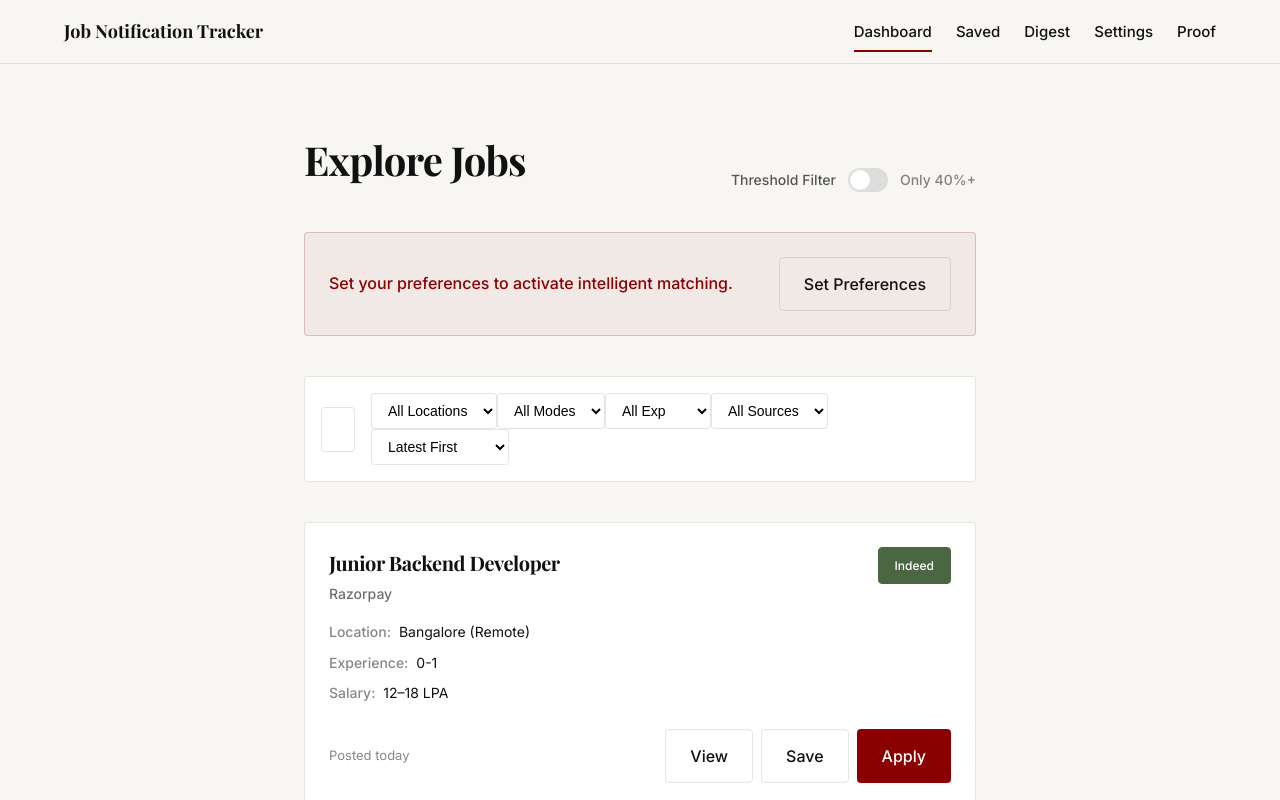
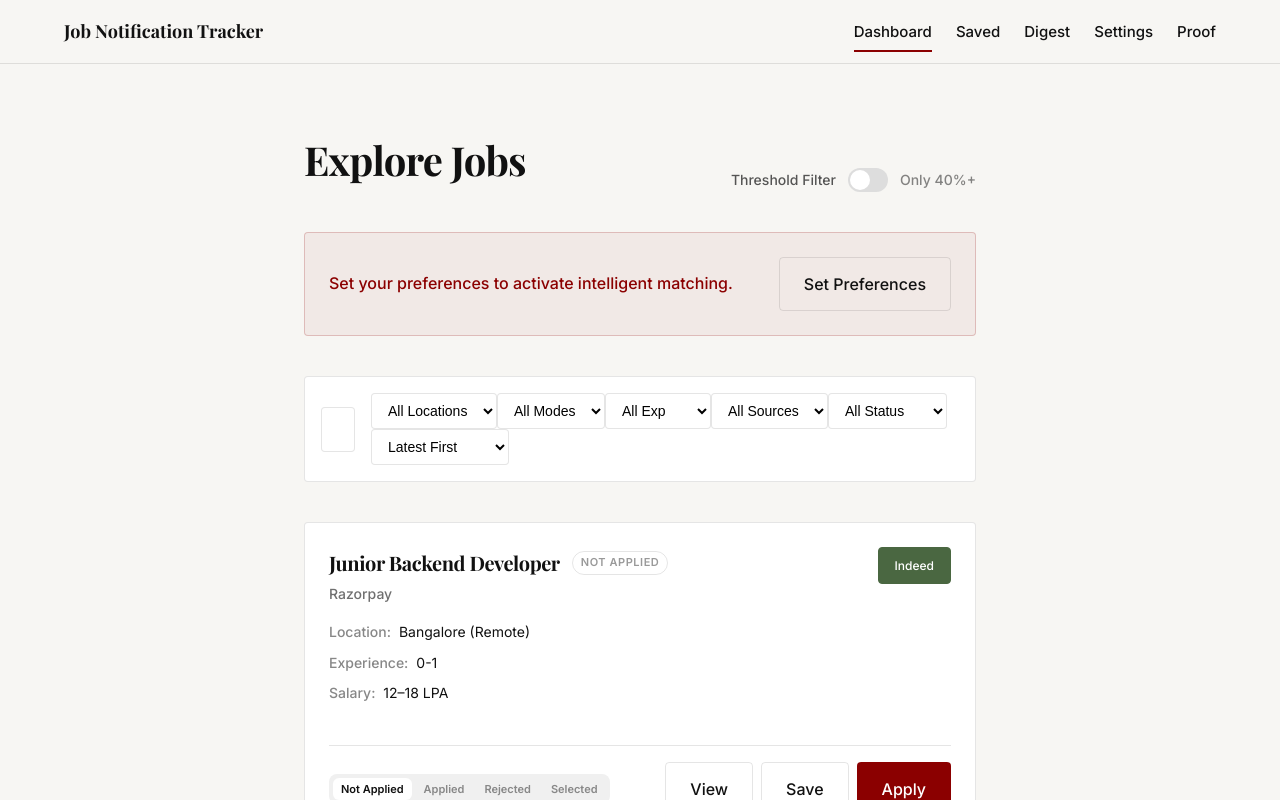
Before and after one commit to Bhagyakhelde/job-project, a React (Vite) app: page /dashboard in a window 1280 px wide. Shown: the top 800 px of the page. Built offline with nearby package versions, Linux system fonts and the light colour scheme.

Commit message:
Step 7: Implement persistent job status tracking, status filtering, and notification templates

```diff
--- a/src/components/jobs/FilterBar.jsx
+++ b/src/components/jobs/FilterBar.jsx
@@ -59,6 +59,14 @@ const FilterBar = ({ filters, onFilterChange }) => {
                         <option value="Indeed">Indeed</option>
                     </select>
 
+                    <select name="status" className="filter-select" value={filters.status} onChange={handleChange}>
+                        <option value="All">All Status</option>
+                        <option value="Not Applied">Not Applied</option>
+                        <option value="Applied">Applied</option>
+                        <option value="Rejected">Rejected</option>
+                        <option value="Selected">Selected</option>
+                    </select>
+
                     <select name="sort" className="filter-select" value={filters.sort} onChange={handleChange}>
                         <option value="latest">Latest First</option>
                         <option value="match">Highest Match</option>
--- a/src/components/jobs/JobCard.css
+++ b/src/components/jobs/JobCard.css
@@ -50,16 +50,20 @@
     margin-right: 4px;
 }
 
+.status-badge {
+    text-transform: uppercase;
+    letter-spacing: 0.05em;
+}
+
 .job-card-footer {
     display: flex;
     justify-content: space-between;
     align-items: center;
-    margin-top: var(--space-8);
-}
-
-.job-posted-time {
-    font-size: 13px;
-    opacity: 0.5;
+    margin-top: var(--space-24);
+    padding-top: var(--space-16);
+    border-top: 1px solid var(--border-color);
+    flex-wrap: wrap;
+    gap: var(--space-16);
 }
 
 .job-card-actions {
--- a/src/components/jobs/JobCard.jsx
+++ b/src/components/jobs/JobCard.jsx
@@ -4,14 +4,23 @@ import Button from '../ui/Button';
 import Badge from '../ui/Badge';
 import { getScoreColor } from '../../utils/matchEngine';
 
-const JobCard = ({ job, isSaved, onSave, onView, matchScore = null }) => {
-    const { title, company, location, mode, experience, salaryRange, source, postedDaysAgo, applyUrl } = job;
+const JobCard = ({ job, isSaved, onSave, onView, matchScore = null, status = 'Not Applied', onStatusChange }) => {
+    const { id, title, company, location, mode, experience, salaryRange, source, postedDaysAgo, applyUrl } = job;
+
+    const getStatusColor = (s) => {
+        switch (s) {
+            case 'Applied': return '#3b82f6';
+            case 'Rejected': return '#ef4444';
+            case 'Selected': return 'var(--success-color)';
+            default: return 'var(--border-color)';
+        }
+    };
 
     return (
         <div className="job-card">
             <div className="job-card-header">
                 <div className="job-card-main-info">
-                    <div style={{ display: 'flex', alignItems: 'center', gap: '12px' }}>
+                    <div style={{ display: 'flex', alignItems: 'center', gap: '12px', flexWrap: 'wrap' }}>
                         <h3 className="job-card-title">{title}</h3>
                         {matchScore !== null && (
                             <span className="match-score-badge" style={{
@@ -19,12 +28,23 @@ const JobCard = ({ job, isSaved, onSave, onView, matchScore = null }) => {
                                 color: '#fff',
                                 padding: '2px 8px',
                                 borderRadius: '12px',
-                                fontSize: '12px',
+                                fontSize: '11px',
                                 fontWeight: '600'
                             }}>
                                 {matchScore}% Match
                             </span>
                         )}
+                        <span className="status-badge" style={{
+                            backgroundColor: status === 'Not Applied' ? 'transparent' : getStatusColor(status),
+                            color: status === 'Not Applied' ? 'rgba(0,0,0,0.4)' : '#fff',
+                            border: status === 'Not Applied' ? '1px solid var(--border-color)' : 'none',
+                            padding: '2px 8px',
+                            borderRadius: '12px',
+                            fontSize: '11px',
+                            fontWeight: '600'
+                        }}>
+                            {status}
+                        </span>
                     </div>
                     <p className="job-card-company">{company}</p>
                 </div>
@@ -44,9 +64,27 @@ const JobCard = ({ job, isSaved, onSave, onView, matchScore = null }) => {
             </div>
 
             <div className="job-card-footer">
-                <span className="job-posted-time">
-                    {postedDaysAgo === 0 ? 'Posted today' : `Posted ${postedDaysAgo} days ago`}
-                </span>
+                <div className="status-controls" style={{ display: 'flex', gap: '4px', background: '#f0f0f0', padding: '4px', borderRadius: '8px' }}>
+                    {['Not Applied', 'Applied', 'Rejected', 'Selected'].map(s => (
+                        <button
+                            key={s}
+                            onClick={() => onStatusChange(id, s)}
+                            style={{
+                                padding: '4px 8px',
+                                border: 'none',
+                                borderRadius: '6px',
+                                fontSize: '11px',
+                                fontWeight: '600',
+                                cursor: 'pointer',
+                                backgroundColor: status === s ? (s === 'Not Applied' ? '#fff' : getStatusColor(s)) : 'transparent',
+                                color: status === s ? (s === 'Not Applied' ? '#111' : '#fff') : '#888',
+                                transition: 'all 0.2s'
+                            }}
+                        >
+                            {s}
+                        </button>
+                    ))}
+                </div>
                 <div className="job-card-actions">
                     <Button variant="secondary" onClick={() => onView(job)}>View</Button>
                     <Button variant="secondary" onClick={() => onSave(job.id)}>
--- /dev/null
+++ b/src/components/ui/Toast.css
@@ -0,0 +1,67 @@
+.toast-container {
+    position: fixed;
+    bottom: 40px;
+    left: 50%;
+    transform: translateX(-50%);
+    z-index: 1000;
+    pointer-events: none;
+}
+
+.toast {
+    background: var(--text-color);
+    color: #fff;
+    padding: 12px 24px;
+    border-radius: 30px;
+    font-size: 14px;
+    font-weight: 500;
+    box-shadow: 0 10px 25px rgba(0, 0, 0, 0.1);
+    letter-spacing: 0.02em;
+}
+
+.toast-success {
+    border-left: 4px solid var(--success-color);
+}
+
+.toast-info {
+    border-left: 4px solid #3b82f6;
+}
+
+/* Applied Blue */
+.toast-error {
+    border-left: 4px solid #ef4444;
+}
+
+/* Rejected Red */
+
+/* Animations */
+.fade-in {
+    animation: toast-fade-in 0.3s ease-out forwards;
+}
+
+.fade-out {
+    animation: toast-fade-out 0.3s ease-in forwards;
+}
+
+@keyframes toast-fade-in {
+    from {
+        opacity: 0;
+        transform: translate(-50%, 20px);
+    }
+
+    to {
+        opacity: 1;
+        transform: translate(-50%, 0);
+    }
+}
+
+@keyframes toast-fade-out {
+    from {
+        opacity: 1;
+        transform: translate(-50%, 0);
+    }
+
+    to {
+        opacity: 0;
+        transform: translate(-50%, -20px);
+    }
+}
--- /dev/null
+++ b/src/components/ui/Toast.jsx
@@ -0,0 +1,27 @@
+import React, { useEffect, useState } from 'react';
+import './Toast.css';
+
+const Toast = ({ message, type = 'info', onClear }) => {
+    const [isVisible, setIsVisible] = useState(true);
+
+    useEffect(() => {
+        const timer = setTimeout(() => {
+            setIsVisible(false);
+            setTimeout(onClear, 300); // Wait for fade-out animation
+        }, 3000);
+
+        return () => clearTimeout(timer);
+    }, [onClear]);
+
+    if (!message) return null;
+
+    return (
+        <div className={`toast-container ${isVisible ? 'fade-in' : 'fade-out'}`}>
+            <div className={`toast toast-${type}`}>
+                {message}
+            </div>
+        </div>
+    );
+};
+
+export default Toast;
--- a/src/pages/Dashboard.jsx
+++ b/src/pages/Dashboard.jsx
@@ -5,18 +5,22 @@ import FilterBar from '../components/jobs/FilterBar';
 import JobModal from '../components/jobs/JobModal';
 import { calculateMatchScore } from '../utils/matchEngine';
 import Button from '../components/ui/Button';
+import Toast from '../components/ui/Toast';
 import { useNavigate } from 'react-router-dom';
 
 const Dashboard = () => {
     const navigate = useNavigate();
     const [preferences, setPreferences] = useState(null);
     const [showOnlyMatches, setShowOnlyMatches] = useState(false);
+    const [statuses, setStatuses] = useState({});
+    const [toast, setToast] = useState(null);
     const [filters, setFilters] = useState({
         keyword: '',
         location: '',
         mode: '',
         experience: '',
         source: '',
+        status: 'All',
         sort: 'latest'
     });
     const [selectedJob, setSelectedJob] = useState(null);
@@ -33,22 +37,46 @@ const Dashboard = () => {
             }
         }
 
+        // Load statuses
+        const savedStatuses = JSON.parse(localStorage.getItem('jobTrackerStatuses') || '{}');
+        setStatuses(savedStatuses);
+
         // Load saved jobs
         const saved = JSON.parse(localStorage.getItem('savedJobs') || '[]');
         setSavedJobIds(saved);
     }, []);
 
+    const handleStatusChange = (jobId, newStatus) => {
+        const updatedStatuses = { ...statuses, [jobId]: newStatus };
+        setStatuses(updatedStatuses);
+        localStorage.setItem('jobTrackerStatuses', JSON.stringify(updatedStatuses));
+
+        // Log history for digest
+        const history = JSON.parse(localStorage.getItem('jobTrackerStatusHistory') || '[]');
+        const job = jobsData.find(j => j.id === jobId);
+        history.unshift({
+            jobId,
+            title: job.title,
+            company: job.company,
+            status: newStatus,
+            date: new Date().toLocaleString()
+        });
+        localStorage.setItem('jobTrackerStatusHistory', JSON.stringify(history.slice(0, 50)));
+
+        setToast({ message: `Status updated: ${newStatus}`, type: 'info' });
+    };
+
     const jobsWithScores = useMemo(() => {
         return jobsData.map(job => ({
             ...job,
             matchScore: preferences ? calculateMatchScore(job, preferences) : null,
-            // Extract numeric salary for sorting (e.g., "12–18 LPA" -> 18)
+            status: statuses[job.id] || 'Not Applied',
             numericSalary: (() => {
                 const match = job.salaryRange.match(/(\d+)/g);
                 return match ? parseInt(match[match.length - 1]) : 0;
             })()
         }));
-    }, [preferences]);
+    }, [preferences, statuses]);
 
     const filteredJobs = useMemo(() => {
         let results = jobsWithScores.filter(job => {
@@ -58,12 +86,13 @@ const Dashboard = () => {
             const matchMode = filters.mode === '' || job.mode === filters.mode;
             const matchExperience = filters.experience === '' || job.experience === filters.experience;
             const matchSource = filters.source === '' || job.source === filters.source;
+            const matchStatus = filters.status === 'All' || job.status === filters.status;
 
             // Match score threshold logic
             const matchThreshold = !showOnlyMatches ||
                 (job.matchScore !== null && job.matchScore >= (preferences?.minMatchScore || 0));
 
-            return matchKeyword && matchLocation && matchMode && matchExperience && matchSource && matchThreshold;
+            return matchKeyword && matchLocation && matchMode && matchExperience && matchSource && matchThreshold && matchStatus;
         });
 
         // Sorting Logic
@@ -157,6 +186,8 @@ const Dashboard = () => {
                             onSave={handleSaveToggle}
                             onView={setSelectedJob}
                             matchScore={job.matchScore}
+                            status={job.status}
+                            onStatusChange={handleStatusChange}
                         />
                     ))}
                 </div>
@@ -168,6 +199,8 @@ const Dashboard = () => {
                 </div>
             )}
 
+            {toast && <Toast message={toast.message} type={toast.type} onClear={() => setToast(null)} />}
+
             {selectedJob && (
                 <JobModal job={selectedJob} onClose={() => setSelectedJob(null)} />
             )}
--- a/src/pages/Digest.jsx
+++ b/src/pages/Digest.jsx
@@ -9,6 +9,7 @@ const Digest = () => {
     const navigate = useNavigate();
     const [preferences, setPreferences] = useState(null);
     const [digest, setDigest] = useState(null);
+    const [statusHistory, setStatusHistory] = useState([]);
     const [dateString] = useState(new Date().toISOString().split('T')[0]);
     const [isGenerating, setIsGenerating] = useState(false);
 
@@ -24,6 +25,10 @@ const Digest = () => {
         if (existingDigest) {
             setDigest(JSON.parse(existingDigest));
         }
+
+        // Load status history
+        const savedHistory = JSON.parse(localStorage.getItem('jobTrackerStatusHistory') || '[]');
+        setStatusHistory(savedHistory);
     }, [dateString]);
 
     const generateDigest = () => {
@@ -166,6 +171,37 @@ const Digest = () => {
                             </div>
                         )}
 
+                        {statusHistory.length > 0 && (
+                            <div className="status-history-section" style={{ marginTop: 'var(--space-64)', borderTop: '1px solid var(--border-color)', paddingTop: 'var(--space-40)' }}>
+                                <h3 style={{ fontFamily: 'var(--font-serif)', fontSize: '24px', marginBottom: 'var(--space-24)' }}>
+                                    Recent Status Updates
+                                </h3>
+                                <div style={{ display: 'flex', flexDirection: 'column', gap: '16px' }}>
+                                    {statusHistory.slice(0, 5).map((log, i) => (
+                                        <div key={i} style={{ display: 'flex', justifyContent: 'space-between', alignItems: 'center', fontSize: '14px' }}>
+                                            <div>
+                                                <span style={{ fontWeight: '600' }}>{log.title}</span>
+                                                <span style={{ opacity: 0.5 }}> @ {log.company}</span>
+                                            </div>
+                                            <div style={{ display: 'flex', alignItems: 'center', gap: '12px' }}>
+                                                <span style={{
+                                                    padding: '2px 8px',
+                                                    borderRadius: '10px',
+                                                    backgroundColor: log.status === 'Applied' ? '#3b82f6' : (log.status === 'Rejected' ? '#ef4444' : (log.status === 'Selected' ? 'var(--success-color)' : '#888')),
+                                                    color: '#fff',
+                                                    fontSize: '11px',
+                                                    fontWeight: '600'
+                                                }}>
+                                                    {log.status}
+                                                </span>
+                                                <span style={{ opacity: 0.4, fontSize: '12px' }}>{log.date.split(',')[0]}</span>
+                                            </div>
+                                        </div>
+                                    ))}
+                                </div>
+                            </div>
+                        )}
+
                         <footer style={{ marginTop: 'var(--space-64)', borderTop: '1px solid var(--border-color)', paddingTop: 'var(--space-40)', textAlign: 'center' }}>
                             <p style={{ fontSize: '14px', opacity: 0.5, fontStyle: 'italic', maxWidth: '400px', margin: '0 auto' }}>
                                 This digest was generated based on your preferences. To update your criteria, visit the settings page.
--- a/src/pages/Saved.jsx
+++ b/src/pages/Saved.jsx
@@ -3,10 +3,13 @@ import { jobsData } from '../data/jobsData';
 import JobCard from '../components/jobs/JobCard';
 import JobModal from '../components/jobs/JobModal';
 import { calculateMatchScore } from '../utils/matchEngine';
+import Toast from '../components/ui/Toast';
 
 const Saved = () => {
     const [savedJobIds, setSavedJobIds] = useState([]);
     const [preferences, setPreferences] = useState(null);
+    const [statuses, setStatuses] = useState({});
+    const [toast, setToast] = useState(null);
     const [selectedJob, setSelectedJob] = useState(null);
 
     useEffect(() => {
@@ -16,19 +19,44 @@ const Saved = () => {
             setPreferences(JSON.parse(savedPrefs));
         }
 
+        // Load statuses
+        const savedStatuses = JSON.parse(localStorage.getItem('jobTrackerStatuses') || '{}');
+        setStatuses(savedStatuses);
+
         // Load saved jobs from localStorage
         const savedIds = JSON.parse(localStorage.getItem('savedJobs') || '[]');
         setSavedJobIds(savedIds);
     }, []);
+
+    const handleStatusChange = (jobId, newStatus) => {
+        const updatedStatuses = { ...statuses, [jobId]: newStatus };
+        setStatuses(updatedStatuses);
+        localStorage.setItem('jobTrackerStatuses', JSON.stringify(updatedStatuses));
+
+        // Log history for digest
+        const history = JSON.parse(localStorage.getItem('jobTrackerStatusHistory') || '[]');
+        const job = jobsData.find(j => j.id === jobId);
+        history.unshift({
+            jobId,
+            title: job.title,
+            company: job.company,
+            status: newStatus,
+            date: new Date().toLocaleString()
+        });
+        localStorage.setItem('jobTrackerStatusHistory', JSON.stringify(history.slice(0, 50)));
+
+        setToast({ message: `Status updated: ${newStatus}`, type: 'info' });
+    };
 
     const savedJobsWithScores = useMemo(() => {
         return jobsData
             .filter(job => savedJobIds.includes(job.id))
             .map(job => ({
                 ...job,
-                matchScore: preferences ? calculateMatchScore(job, preferences) : null
+                matchScore: preferences ? calculateMatchScore(job, preferences) : null,
+                status: statuses[job.id] || 'Not Applied'
             }));
-    }, [savedJobIds, preferences]);
+    }, [savedJobIds, preferences, statuses]);
 
     const handleSaveToggle = (jobId) => {
         const updatedIds = savedJobIds.filter(id => id !== jobId);
@@ -50,6 +78,8 @@ const Saved = () => {
                             onSave={handleSaveToggle}
                             onView={setSelectedJob}
                             matchScore={job.matchScore}
+                            status={job.status}
+                            onStatusChange={handleStatusChange}
                         />
                     ))}
                 </div>
@@ -71,6 +101,8 @@ const Saved = () => {
             {selectedJob && (
                 <JobModal job={selectedJob} onClose={() => setSelectedJob(null)} />
             )}
+
+            {toast && <Toast message={toast.message} type={toast.type} onClear={() => setToast(null)} />}
         </div>
     );
 };
```
